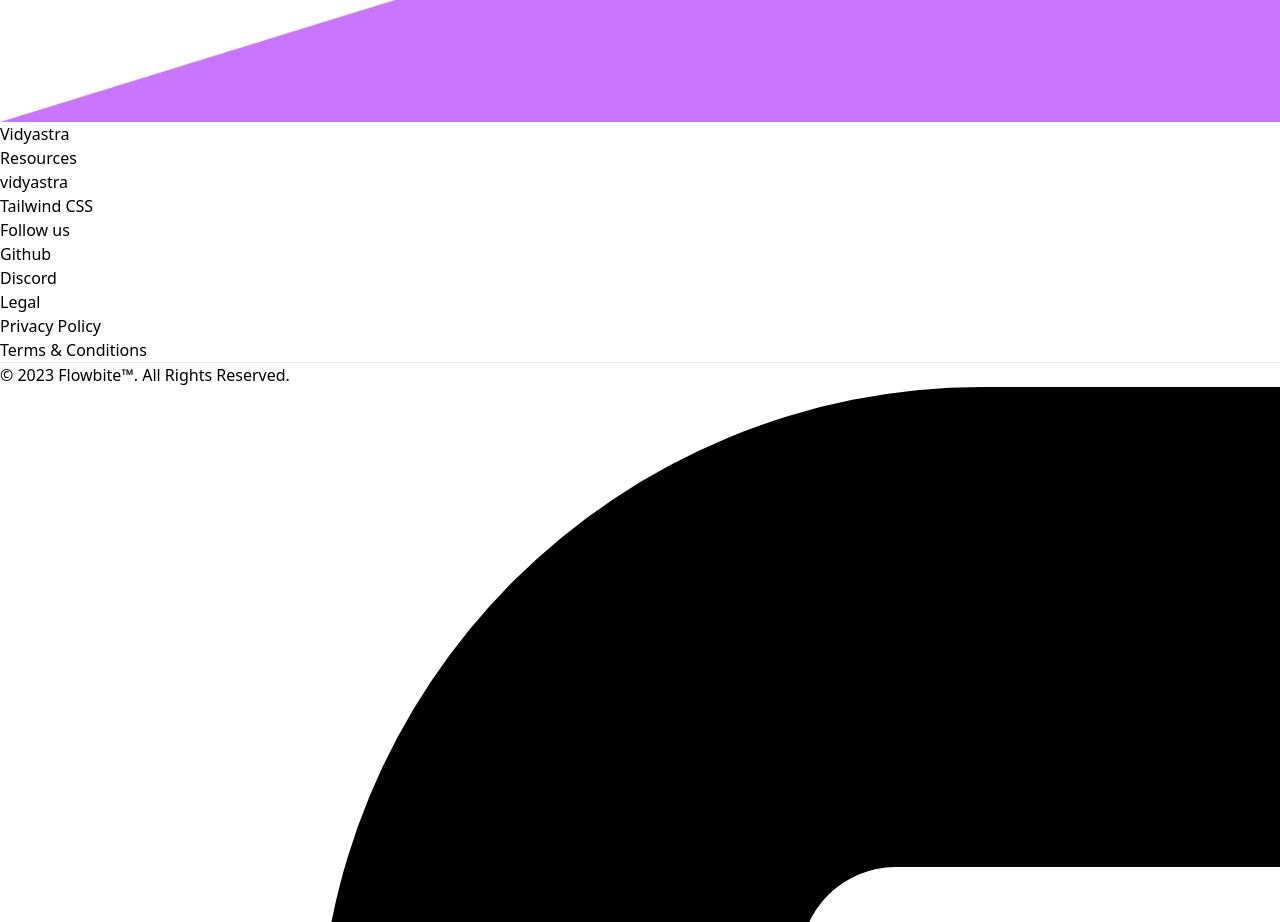
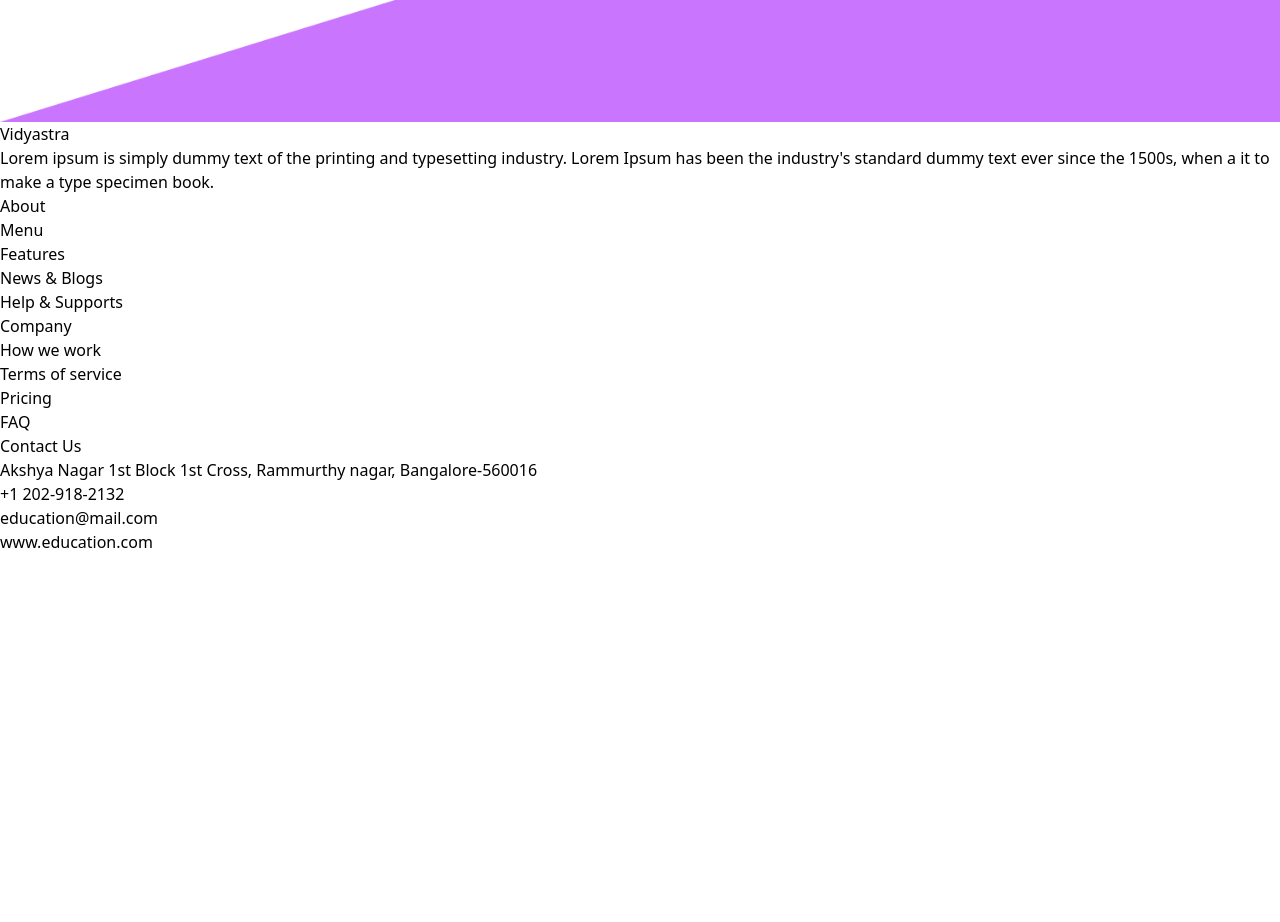
Before and after one commit to VOID-NULLED/vidhyastra, a React (Vite) app: page / in a window 1280 px wide. Shown: the part 10040-10962 px from the top of the page. After the commit the page ends 10594 px from the top, so only its background shows below. Built offline with nearby package versions, Linux system fonts and the light colour scheme.

Commit message:
footer section done

```diff
--- a/src/components/footer/Footer.jsx
+++ b/src/components/footer/Footer.jsx
@@ -1,166 +1,59 @@
 import React from 'react';
+// import { Facebook, Instagram, Youtube, Twitter } from 'lucide-react';
 
 const Footer = () => {
   return (
-      <footer className="relative bg-purple-600">
+    <footer className="relative bg-purple-600 text-white py-12 px-4 sm:px-6 lg:px-8">
       <div className="absolute inset-x-0 top-0">
         <img
           src="/images/footer.png"
           alt="Background Image"
-            className="object-fit w-full h-64 opacity-30"
+          className="w-full h-[290px] object-fit opacity-40"
         />
       </div>
-        <div className="mx-auto w-full max-w-screen-xl p-4 py-6 lg:py-8">
-          <div className="md:flex md:justify-between">
-            <div className="mb-6 md:mb-0">
-              <a href="/" className="flex items-center">
-                <span className="self-center text-4xl font-bold whitespace-nowrap text-white">
-                Vidyastra
-                </span>
-              </a>
+      <div className="relative z-10 max-w-7xl mx-auto flex flex-col lg:flex-row lg:justify-between">
+        <div className="mb-8 lg:mb-0 lg:w-1/3">
+          <h2 className="text-5xl font-bold mb-4 pb-5">Vidyastra</h2>
+          <p className="mb-4 max-w-md">
+            Lorem ipsum is simply dummy text of the printing and typesetting industry.
+            Lorem Ipsum has been the industry's standard dummy text ever since the
+            1500s, when a it to make a type specimen book.
+          </p>
+          <div className="flex space-x-4">
+            {/* <Facebook size={24} />
+            <Instagram size={24} />
+            <Youtube size={24} />
+            <Twitter size={24} /> */}
           </div>
-            <div className="grid grid-cols-2 gap-8 sm:gap-6 sm:grid-cols-3">
-              <div>
-                <h2 className="mb-6 text-sm font-semibold text-white uppercase">
-                  Resources
-                </h2>
-                <ul className="text-white font-medium">
-                  <li className="mb-4">
-                    <a href="https://flowbite.com/" className="hover:underline">
-                      vidyastra
-                    </a>
-                  </li>
-                  <li>
-                    <a href="https://tailwindcss.com/" className="hover:underline">
-                      Tailwind CSS
-                    </a>
-                  </li>
+        </div>
+
+        <div className="flex flex-wrap lg:flex-nowrap lg:space-x-12">
+          <div className="w-1/2 lg:w-auto mb-8 lg:mb-0">
+            <h3 className="text-lg font-semibold mb-4">About</h3>
+            <ul className="space-y-2">
+              <li>Menu</li>
+              <li>Features</li>
+              <li>News & Blogs</li>
+              <li>Help & Supports</li>
             </ul>
           </div>
-              <div>
-                <h2 className="mb-6 text-sm font-semibold text-white uppercase">
-                  Follow us
-                </h2>
-                <ul className="text-white font-medium">
-                  <li className="mb-4">
-                    <a
-                      href="https://github.com/themesberg/flowbite"
-                      className="hover:underline"
-                    >
-                      Github
-                    </a>
-                  </li>
-                  <li>
-                    <a
-                      href="https://discord.gg/4eeurUVvTy"
-                      className="hover:underline"
-                    >
-                      Discord
-                    </a>
-                  </li>
+
+          <div className="w-1/2 lg:w-auto mb-8 lg:mb-0">
+            <h3 className="text-lg font-semibold mb-4">Company</h3>
+            <ul className="space-y-2">
+              <li>How we work</li>
+              <li>Terms of service</li>
+              <li>Pricing</li>
+              <li>FAQ</li>
             </ul>
           </div>
-              <div>
-                <h2 className="mb-6 text-sm font-semibold text-white uppercase">
-                  Legal
-                </h2>
-                <ul className="text-white font-medium">
-                  <li className="mb-4">
-                    <a href="#" className="hover:underline">
-                      Privacy Policy
-                    </a>
-                  </li>
-                  <li>
-                    <a href="#" className="hover:underline">
-                      Terms & Conditions
-                    </a>
-                  </li>
-                </ul>
-              </div>
-            </div>
-          </div>
-          <hr className="my-6 border-white sm:mx-auto lg:my-8" />
-          <div className="sm:flex sm:items-center sm:justify-between">
-            <span className="text-sm text-white sm:text-center">
-              © 2023 <a href="https://flowbite.com/" className="hover:underline">Flowbite™</a>. All Rights Reserved.
-            </span>
-            <div className="flex mt-4 sm:justify-center sm:mt-0">
-              <a href="#" className="text-white hover:text-gray-500">
-                <svg
-                  className="w-4 h-4"
-                  aria-hidden="true"
-                  xmlns="http://www.w3.org/2000/svg"
-                  fill="currentColor"
-                  viewBox="0 0 8 19"
-                >
-                  <path
-                    fillRule="evenodd"
-                    d="M6.135 3H8V0H6.135a4.147 4.147 0 0 0-4.142 4.142V6H0v3h2v9.938h3V9h2.021l.592-3H5V3.591A.6.6 0 0 1 5.592 3h.543Z"
-                    clipRule="evenodd"
-                  />
-                </svg>
-                <span className="sr-only">Facebook page</span>
-              </a>
-              <a href="#" className="text-white hover:text-gray-500 ms-5">
-                <svg
-                  className="w-4 h-4"
-                  aria-hidden="true"
-                  xmlns="http://www.w3.org/2000/svg"
-                  fill="currentColor"
-                  viewBox="0 0 21 16"
-                >
-                  <path d="M16.942 1.556a16.3 16.3 0 0 0-4.126-1.3 12.04 12.04 0 0 0-.529 1.1 15.175 15.175 0 0 0-4.573 0 11.585 11.585 0 0 0-.535-1.1 16.274 16.274 0 0 0-4.129 1.3A17.392 17.392 0 0 0 .182 13.218a15.785 15.785 0 0 0 4.963 2.521c.41-.564.773-1.16 1.084-1.785a10.63 10.63 0 0 1-1.706-.83c.143-.106.283-.217.418-.33a11.664 11.664 0 0 0 10.118 0c.137.113.277.224.418.33-.544.328-1.116.606-1.71.832a12.52 12.52 0 0 0 1.084 1.785 16.46 16.46 0 0 0 5.064-2.595 17.286 17.286 0 0 0-2.973-11.59ZM6.678 10.813a1.941 1.941 0 0 1-1.8-2.045 1.93 1.93 0 0 1 1.8-2.047 1.919 1.919 0 0 1 1.8 2.047 1.93 1.93 0 0 1-1.8 2.045Zm6.644 0a1.94 1.94 0 0 1-1.8-2.045 1.93 1.93 0 0 1 1.8-2.047 1.918 1.918 0 0 1 1.8 2.047 1.93 1.93 0 0 1-1.8 2.045Z" />
-                </svg>
-                <span className="sr-only">Discord community</span>
-              </a>
-              <a href="#" className="text-white hover:text-gray-500 ms-5">
-                <svg
-                  className="w-4 h-4"
-                  aria-hidden="true"
-                  xmlns="http://www.w3.org/2000/svg"
-                  fill="currentColor"
-                  viewBox="0 0 20 17"
-                >
-                  <path
-                    fillRule="evenodd"
-                    d="M20 1.892a8.178 8.178 0 0 1-2.355.635 4.074 4.074 0 0 0 1.8-2.235 8.344 8.344 0 0 1-2.605.98A4.13 4.13 0 0 0 13.85 0a4.068 4.068 0 0 0-4.1 4.038 4 4 0 0 0 .105.919A11.705 11.705 0 0 1 1.4.734a4.006 4.006 0 0 0 1.268 5.392 4.165 4.165 0 0 1-1.859-.5v.05A4.057 4.057 0 0 0 4.1 9.635a4.19 4.19 0 0 1-1.856.07 4.108 4.108 0 0 0 3.831 2.807A8.36 8.36 0 0 1 0 14.184 11.732 11.732 0 0 0 6.291 16 11.502 11.502 0 0 0 17.964 4.5c0-.177 0-.35-.012-.523A8.143 8.143 0 0 0 20 1.892Z"
-                    clipRule="evenodd"
-                  />
-                </svg>
-                <span className="sr-only">Twitter page</span>
-              </a>
-              <a href="#" className="text-white hover:text-gray-500 ms-5">
-                <svg
-                  className="w-4 h-4"
-                  aria-hidden="true"
-                  xmlns="http://www.w3.org/2000/svg"
-                  fill="currentColor"
-                  viewBox="0 0 20 20"
-                >
-                  <path
-                    fillRule="evenodd"
-                    d="M10 .246A9.933 9.933 0 0 0 0 10.179c0 4.396 2.863 8.134 6.837 9.457a.755.755 0 0 0 .163.018c.47 0 .623-.34.623-.617v-2.246c-2.782.62-3.369-1.345-3.369-1.345-.432-1.09-1.06-1.381-1.06-1.381-.867-.591.066-.579.066-.579.957.067 1.464.98 1.464.98.815 1.464 1.93 1.053 2.398.808a1.688 1.688 0 0 1 .504-1.072c-2.222-.257-4.555-1.12-4.555-4.978a4.678 4.678 0 0 1 1.202-3.16A4.303 4.303 0 0 1 5.308 4.7s.842-.275 2.76 1.051a9.438 9.438 0 0 1 5.022 0c1.918-1.326 2.758-1.051 2.758-1.051a4.297 4.297 0 0 1 .127 3.09 4.674 4.674 0 0 1 1.2 3.16c0 3.868-2.336 4.718-4.564 4.968.365.317.603.942.603 1.923v2.846c0 .275.151.617.621.617.055 0 .111-.006.165-.018A9.942 9.942 0 0 0 20 10.179 9.933 9.933 0 0 0 10 .246Z"
-                    clipRule="evenodd"
-                  />
-                </svg>
-                <span className="sr-only">GitHub account</span>
-              </a>
-              <a href="#" className="text-white hover:text-gray-500 ms-5">
-                <svg
-                  className="w-4 h-4"
-                  aria-hidden="true"
-                  xmlns="http://www.w3.org/2000/svg"
-                  fill="currentColor"
-                  viewBox="0 0 20 20"
-                >
-                  <path
-                    fillRule="evenodd"
-                    d="M16.562 0H3.437A3.437 3.437 0 0 0 0 3.437v13.125A3.437 3.437 0 0 0 3.437 20h13.125A3.437 3.437 0 0 0 20 16.562V3.437A3.437 3.437 0 0 0 16.562 0Zm-8.2 15.434H5.71V7.814h2.652v7.62ZM7.037 6.51a1.536 1.536 0 1 1 0-3.071 1.536 1.536 0 0 1 0 3.07Zm9.376 8.924h-2.652V11.66c0-.9-.017-2.057-1.254-2.057-1.255 0-1.448.98-1.448 1.992v3.839H8.406V7.814h2.544v1.034h.036a2.786 2.786 0 0 1 2.505-1.378c2.68 0 3.174 1.76 3.174 4.048v3.916Z"
-                    clipRule="evenodd"
-                  />
-                </svg>
-                <span className="sr-only">LinkedIn account</span>
-              </a>
+
+          <div className="w-full lg:w-auto">
+            <h3 className="text-lg font-semibold mb-4">Contact Us</h3>
+            <p className="mb-2">Akshya Nagar 1st Block 1st Cross, Rammurthy nagar, Bangalore-560016</p>
+            <p className="mb-2">+1 202-918-2132</p>
+            <p className="mb-2">education@mail.com</p>
+            <p>www.education.com</p>
           </div>
         </div>
       </div>
--- a/src/index.css
+++ b/src/index.css
@@ -11,6 +11,13 @@
     padding: 0;
     box-sizing: border-box;
     overflow-x: hidden;
+    width: 100%;
+  }
+
+  @media (max-width: 640px) {
+    body, html {
+      overflow-x: hidden;
+    }
   }
 
   @layer utilities {
```
Lines whose indentation alone changed are shown as unchanged.
